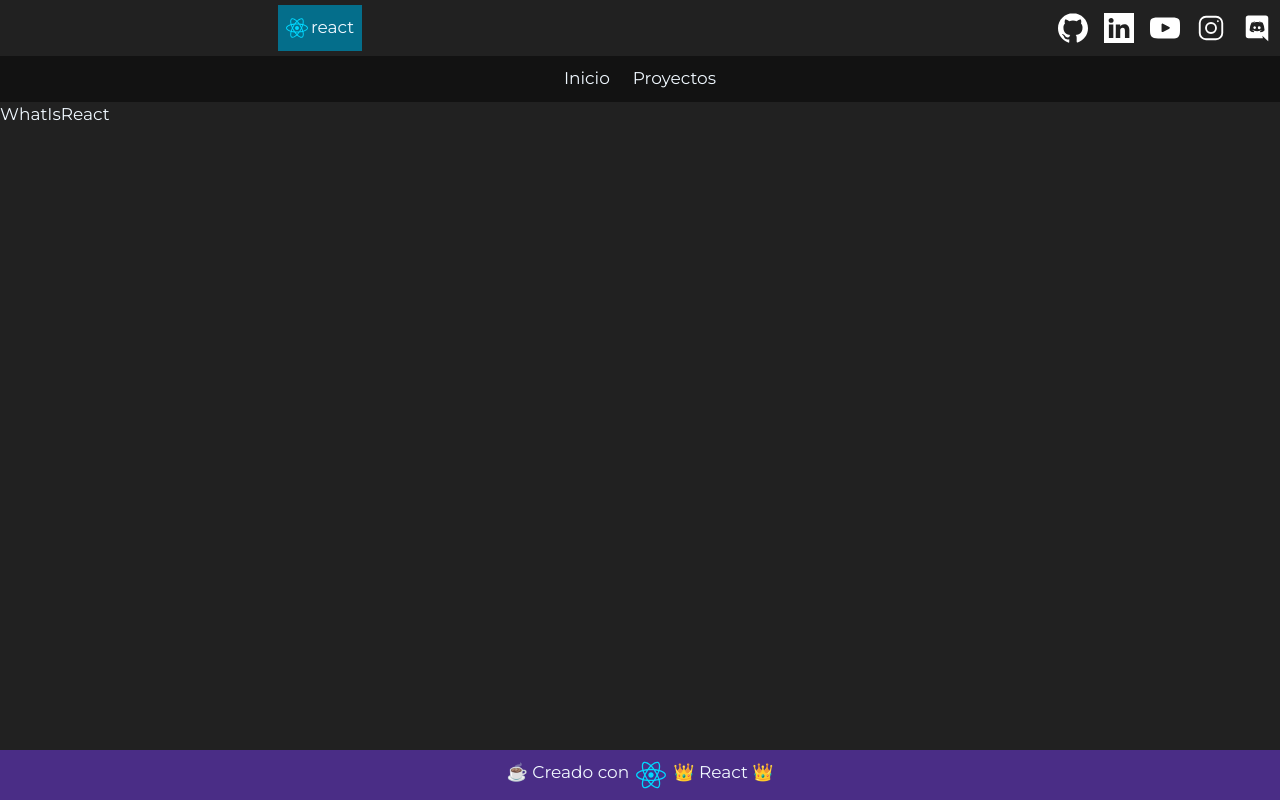
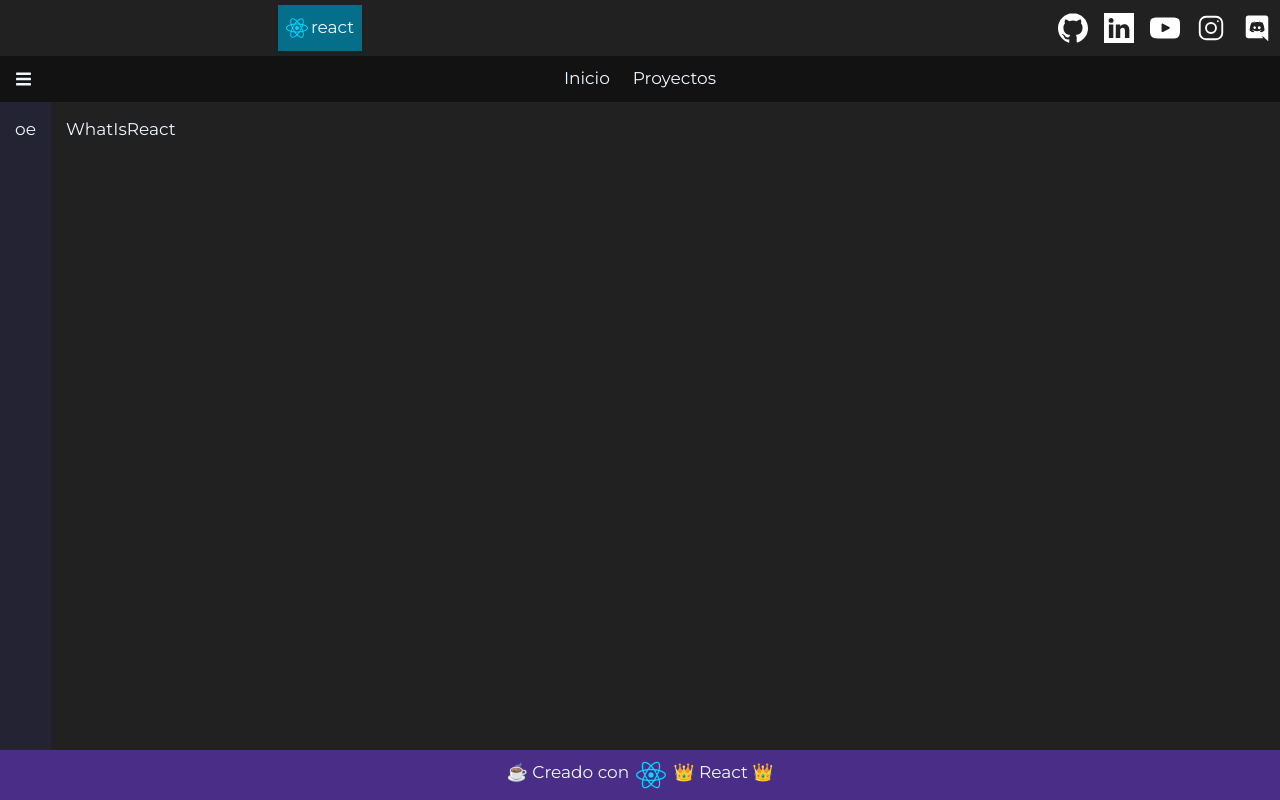
Before and after one commit to edarcode/edarcode, a React (Vite) app: page /react/what in a window 1280 px wide. Built offline with nearby package versions, Linux system fonts and the light colour scheme.

Commit message:
feat(src/components/container/Aside/) retractil aside

```diff
--- a/src/App/App.jsx
+++ b/src/App/App.jsx
@@ -1,9 +1,11 @@
+import { useState } from "react";
 import { Route, Routes } from "react-router-dom";
 import Footer from "../components/container/Footer/Footer";
 import Header from "../components/container/Header/Header";
 import IntroReact from "../components/react/IntroReact/IntroReact";
 import WhatIsReact from "../components/react/WhatIsReact/WhatIsReact";
 import { projects, react } from "../constants/pathRoute";
+import { IsCollapseAside } from "../contexts/IsCollapseAside";
 import Home from "../views/Home/Home";
 import NotFound from "../views/NotFound/NotFound";
 import Projects from "../views/Projects/Projects";
@@ -11,18 +13,24 @@ import React from "../views/React/React";
 import css from "./style.module.css";
 
 function App() {
+	const [isCollapseMenu, setIsCollapseMenu] = useState(true);
 	return (
 		<div className={css.App}>
+			<IsCollapseAside.Provider value={{ isCollapseMenu, setIsCollapseMenu }}>
 				<Header />
 				<Routes>
 					<Route index element={<Home />} />
 					<Route path={projects} element={<Projects />} />
 					<Route path={react.route} element={<React />}>
 						<Route index element={<IntroReact />} />
-					<Route path={react.subRoute.whatIsReact} element={<WhatIsReact />} />
+						<Route
+							path={react.subRoute.whatIsReact}
+							element={<WhatIsReact />}
+						/>
 					</Route>
 					<Route path="/*" element={<NotFound />} />
 				</Routes>
+			</IsCollapseAside.Provider>
 			<Footer />
 		</div>
 	);
--- /dev/null
+++ b/src/components/container/Aside/Aside.jsx
@@ -0,0 +1,18 @@
+import { useContext } from "react";
+import { IsCollapseAside } from "../../../contexts/IsCollapseAside";
+import css from "./style.module.css";
+
+export default function Aside() {
+	const { isCollapseMenu } = useContext(IsCollapseAside);
+
+	if (!isCollapseMenu) return null;
+	return (
+		isCollapseMenu && (
+			<aside className={css.aside}>
+				<nav>
+					<a href="">oe</a>
+				</nav>
+			</aside>
+		)
+	);
+}
--- /dev/null
+++ b/src/components/container/Aside/style.module.css
@@ -0,0 +1,16 @@
+.aside {
+	position: absolute;
+	top: 0;
+	left: 0;
+	background-color: var(--darkViolet);
+	min-width: 100%;
+	min-height: 400px;
+	padding: 15px;
+}
+@media screen and (min-width: 1280px) {
+	.aside {
+		position: initial;
+		min-height: initial;
+		min-width: initial;
+	}
+}
--- a/src/components/container/BlogNav/BlogNav.jsx
+++ b/src/components/container/BlogNav/BlogNav.jsx
@@ -1,12 +1,20 @@
+import { useContext } from "react";
+import { FaBars } from "react-icons/fa";
 import { home, projects } from "../../../constants/pathRoute";
+import { IsCollapseAside } from "../../../contexts/IsCollapseAside";
 import BoxLink from "../../common/BoxLink/BoxLink";
 import css from "./style.module.css";
 
 export default function BlogNav() {
+	const { setIsCollapseMenu } = useContext(IsCollapseAside);
 	return (
 		<nav className={css.blog}>
 			<BoxLink path={home} text="Inicio" className={css.blog__link} />
 			<BoxLink path={projects} text="Proyectos" className={css.blog__link} />
+			<FaBars
+				className={css.blog__fabars}
+				onClick={() => setIsCollapseMenu(state => !state)}
+			/>
 		</nav>
 	);
 }
--- a/src/components/container/BlogNav/style.module.css
+++ b/src/components/container/BlogNav/style.module.css
@@ -4,8 +4,15 @@
 	justify-content: center;
 	flex-wrap: wrap;
 	background-color: var(--mediumBlack);
+	position: relative;
 }
 .blog__link {
 	color: royalblue;
 	padding: 10px;
 }
+.blog__fabars {
+	position: absolute;
+	top: 50%;
+	left: 15px;
+	transform: translateY(-50%);
+}
--- a/src/components/react/IntroReact/IntroReact.jsx
+++ b/src/components/react/IntroReact/IntroReact.jsx
@@ -1,3 +1,5 @@
+import css from "./style.module.css";
+
 export default function IntroReact() {
-	return <div>Intro React</div>;
+	return <div className={css.intro}>Intro React</div>;
 }
--- /dev/null
+++ b/src/contexts/IsCollapseAside.jsx
@@ -0,0 +1,2 @@
+import { createContext } from "react";
+export const IsCollapseAside = createContext();
--- a/src/views/React/React.jsx
+++ b/src/views/React/React.jsx
@@ -1,9 +1,15 @@
 import { Outlet } from "react-router-dom";
+import Aside from "../../components/container/Aside/Aside";
+import { courseReact } from "../../data/courseReact/courseReact";
+import css from "./style.module.css";
 
 export default function React() {
 	return (
-		<main>
-			<Outlet />
+		<main className={css.react}>
+			<Aside data={courseReact} />
+			<div className={css.react__outlet}>
+				<Outlet />
+			</div>
 		</main>
 	);
 }
--- /dev/null
+++ b/src/views/React/style.module.css
@@ -0,0 +1,12 @@
+.react {
+	position: relative;
+}
+.react__outlet {
+	padding: 15px;
+}
+@media screen and (min-width: 1280px) {
+	.react {
+		display: grid;
+		grid-template-columns: auto 1fr;
+	}
+}
```
Also changed, not shown: src/components/react/IntroReact/style.module.css (added). Lines whose indentation alone changed are shown as unchanged.
